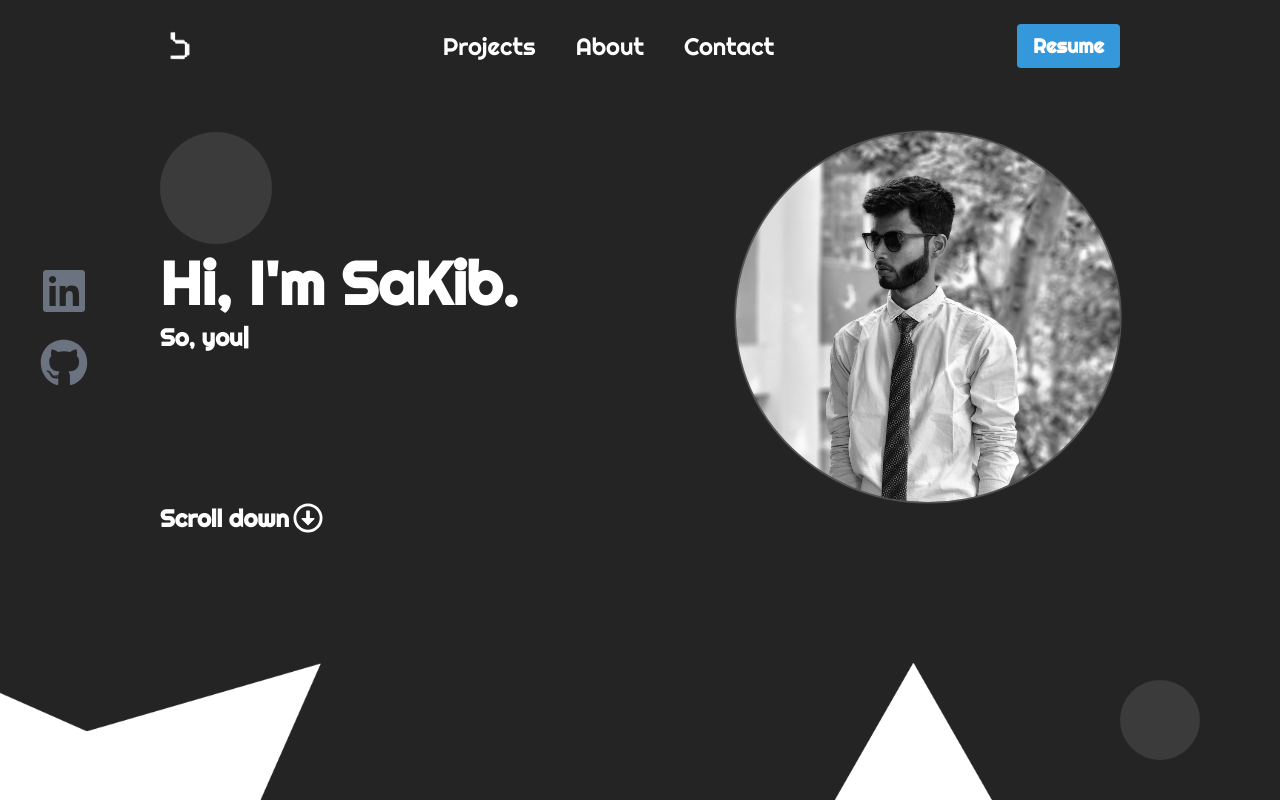
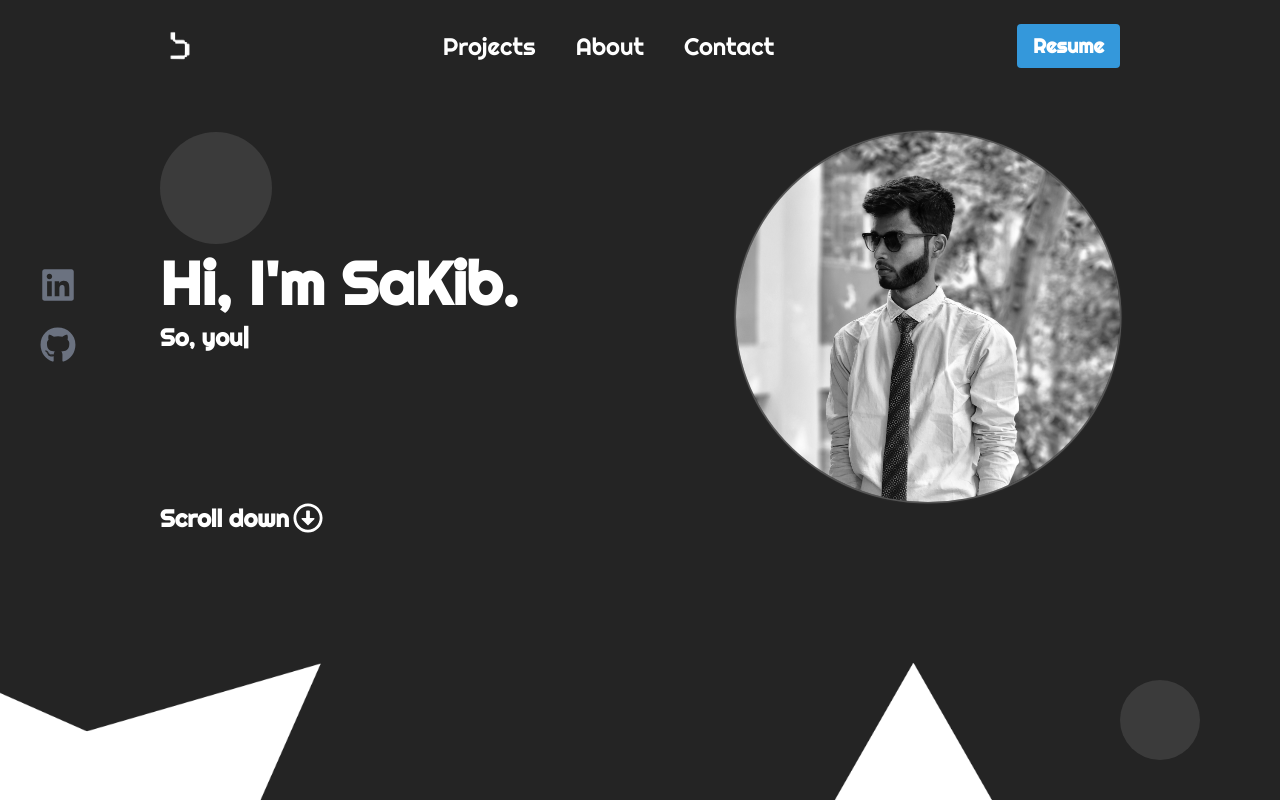
Before and after one commit to isakibul/dev-portfolio, a React (Vite) app: page / in a window 1280 px wide. Shown: the top 802 px of the page. Built offline with nearby package versions, Linux system fonts and the light colour scheme; some icons are missing.

Commit message:
whatsapp icon added

```diff
--- a/src/components/SocialIcon/SocialIcon.jsx
+++ b/src/components/SocialIcon/SocialIcon.jsx
@@ -1,20 +1,30 @@
 import { FaLinkedin } from "react-icons/fa";
 import { FaGithub } from "react-icons/fa";
+import { FaSquareWhatsapp } from "react-icons/fa6";
 
 const SocialIcon = () => {
     return (
         <>
             <a
-                className="hover:text-gray-700 ease-in duration-300"
+                className="hover:text-gray-700 ease-in duration-300 text-4xl"
                 href="https://www.linkedin.com/in/sakibul-islam-5aa591269/"
+                target="_blank"
             >
                 <FaLinkedin />
             </a>
             <a
-                className="hover:text-gray-700 ease-in duration-300"
+                className="hover:text-gray-700 ease-in duration-300 text-4xl"
                 href="https://github.com/isakibul"
+                target="_blank"
             >
                 <FaGithub />
+            </a>
+            <a
+                className="hover:text-gray-700 ease-in duration-300 text-4xl"
+                href="https://wa.me/+8801780775100"
+                target="_blank"
+            >
+                <FaSquareWhatsapp />
             </a>
         </>
     )
```
